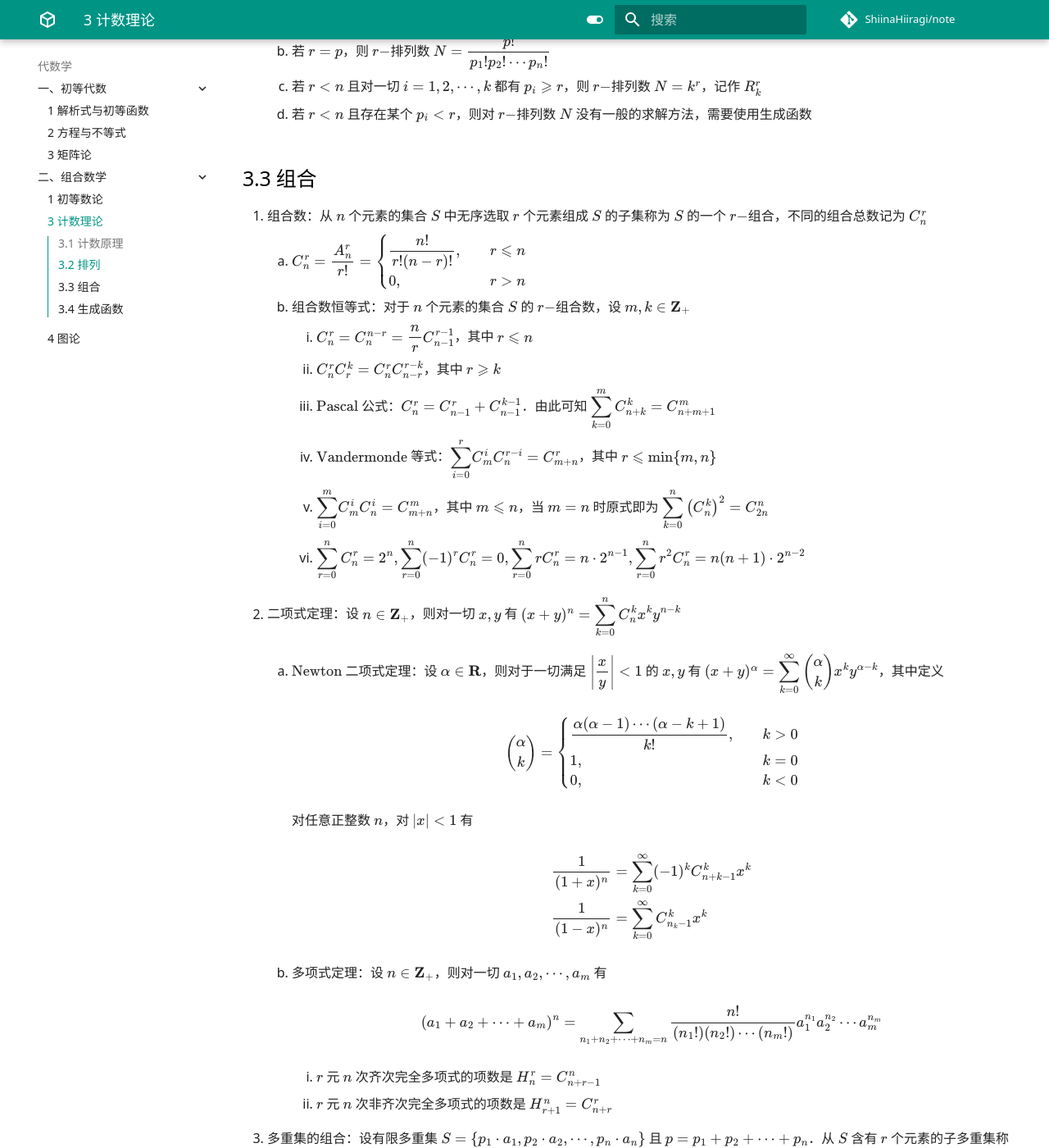
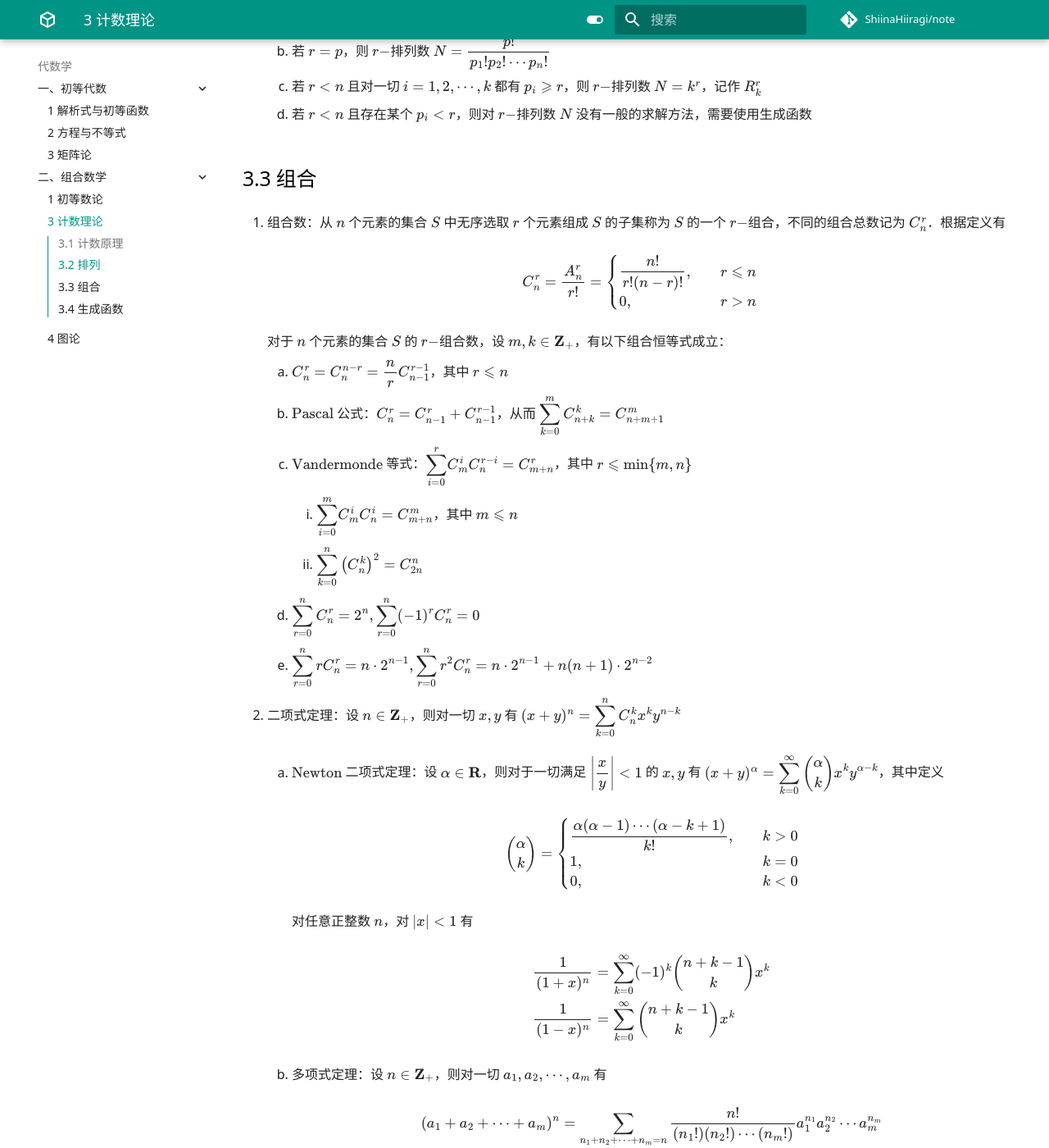
Before and after one commit to ShiinaHiiragi/note, an MkDocs documentation site: the page built from docs/alg/comb/comb.md, in a window 1280 px wide and 1400 px high, scrolled down 1067 px. Shown: the whole window at 82% size. Built offline with MkDocs 1.6.1 and Material for MkDocs 9.7.7, drawn with Linux system fonts in a browser that asks for light colours; comment, search, counter and statistics services are not loaded.

Commit message:
fix mistakes

```diff
--- a/docs/alg/comb/comb.md
+++ b/docs/alg/comb/comb.md
@@ -27,15 +27,22 @@
     4. 若 $r < n$ 且存在某个 $p_i < r$，则对 $r-$排列数 $N$ 没有一般的求解方法，需要使用生成函数
 
 ## 3.3 组合
-1. 组合数：从 $n$ 个元素的集合 $S$ 中无序选取 $r$ 个元素组成 $S$ 的子集称为 $S$ 的一个 $r-$组合，不同的组合总数记为 $C_n^r$
-    1. $C_n^r = \dfrac{A_n^r}{r!} = \left\{\begin{aligned} & \dfrac{n!}{r!(n-r)!}, & r \leqslant n \\ & 0, & r > n \end{aligned}\right.$
-    2. 组合数恒等式：对于 $n$ 个元素的集合 $S$ 的 $r-$组合数，设 $m, k \in \mathbf Z_+$
-        1. $C_n^r = C_n^{n-r} = \dfrac{n}{r} C_{n-1}^{r-1}$，其中 $r \leqslant n$
-        2. $C_n^r C_r^k = C_n^r C_{n-r}^{r-k}$，其中 $r \geqslant k$
-        3. $\text{Pascal}$ 公式：$C_n^r = C_{n-1}^r + C_{n-1}^{k-1}$．由此可知 ${\displaystyle \sum_{k=0}^m C_{n+k}^k = C_{n+m+1}^m}$
-        4. $\text{Vandermonde}$ 等式：${\displaystyle \sum_{i=0}^r} C_m^i C_n^{r-i} = C_{m+n}^r$，其中 $r \leqslant \min\{m, n\}$
-        5. ${\displaystyle \sum_{i=0}^m} C_m^i C_n^i = C_{m+n}^m$，其中 $m \leqslant n$，当 $m = n$ 时原式即为 ${\displaystyle \sum_{k=0}^n \left(C_n^k\right)^2 = C_{2n}^n}$
-        6. ${\displaystyle \sum_{r=0}^n C_n^r = 2^n, \sum_{r=0}^n (-1)^r C_n^r = 0, \sum_{r=0}^n rC_n^r = n\cdot 2^{n-1}, \sum_{r=0}^n r^2C_n^r = n(n+1)\cdot 2^{n-2}}$
+1. 组合数：从 $n$ 个元素的集合 $S$ 中无序选取 $r$ 个元素组成 $S$ 的子集称为 $S$ 的一个 $r-$组合，不同的组合总数记为 $C_n^r$．根据定义有
+
+    $$
+    C_n^r = \dfrac{A_n^r}{r!} = \left\{\begin{aligned} & \dfrac{n!}{r!(n-r)!}, & r \leqslant n \\ & 0, & r > n \end{aligned}\right.
+    $$
+
+    对于 $n$ 个元素的集合 $S$ 的 $r-$组合数，设 $m, k \in \mathbf Z_+$，有以下组合恒等式成立：
+
+    1. $C_n^r = C_n^{n-r} = \dfrac{n}{r} C_{n-1}^{r-1}$，其中 $r \leqslant n$
+    2. $\text{Pascal}$ 公式：$C_n^r = C_{n-1}^r + C_{n-1}^{r-1}$，从而 ${\displaystyle \sum_{k=0}^m C_{n+k}^k = C_{n+m+1}^m}$
+    3. $\text{Vandermonde}$ 等式：${\displaystyle \sum_{i=0}^r} C_m^i C_n^{r-i} = C_{m+n}^r$，其中 $r \leqslant \min\{m, n\}$
+        1. ${\displaystyle \sum_{i=0}^m} C_m^i C_n^i = C_{m+n}^m$，其中 $m \leqslant n$
+        2. ${\displaystyle \sum_{k=0}^n \left(C_n^k\right)^2 = C_{2n}^n}$
+    4. ${\displaystyle \sum_{r=0}^n C_n^r = 2^n, \sum_{r=0}^n (-1)^r C_n^r = 0}$
+    5. ${\displaystyle \sum_{r=0}^n rC_n^r = n\cdot 2^{n-1}, \sum_{r=0}^n r^2C_n^r = n\cdot 2^{n-1} + n(n+1)\cdot 2^{n-2}}$
+
 2. 二项式定理：设 $n \in \mathbf Z_+$，则对一切 $x, y$ 有 $(x + y)^n = {\displaystyle \sum_{k=0}^n C_n^k x^k y^{n-k}}$
     1. $\text{Newton}$ 二项式定理：设 $\alpha \in \mathbf R$，则对于一切满足 $\left|\dfrac xy\right| < 1$ 的 $x, y$ 有 $(x + y)^\alpha = {\displaystyle \sum_{k=0}^\infty \dbinom{\alpha}{k} x^k y^{\alpha-k}}$，其中定义
 
@@ -51,8 +58,8 @@
 
         $$
         \begin{aligned}
-        & \dfrac{1}{(1+x)^n} = \sum_{k=0}^\infty (-1)^k C_{n+k-1}^k x^k \\
-        & \dfrac{1}{(1-x)^n} = \sum_{k=0}^\infty C_{n_k-1}^k x^k
+        & \dfrac{1}{(1+x)^n} = \sum_{k=0}^\infty (-1)^k \dbinom{n+k-1}{k} x^k \\
+        & \dfrac{1}{(1-x)^n} = \sum_{k=0}^\infty \dbinom{n+k-1}{k} x^k
         \end{aligned}
         $$
 
```
